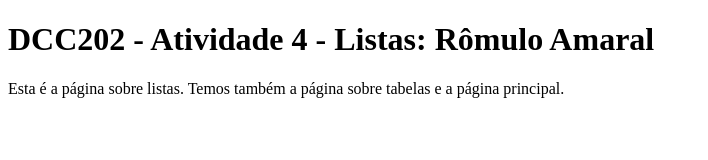
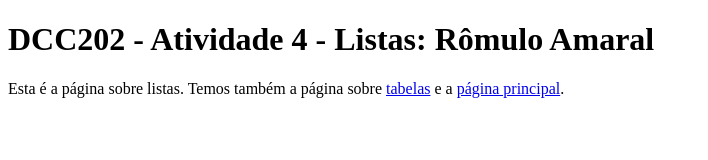
Before and after one commit to ufjf-dcc202/ufjf-dcc202-2023-3-b-atv4-RomuloAmaral32, a website: page listas.html in a window 1280 px wide. Shown: the whole page, without its empty margins (0-708 px from the left). Drawn offline with Linux system fonts and the light colour scheme.

Commit message:
linka as palavras chaves de listas.html e tabelas.html

```diff
--- a/listas.html
+++ b/listas.html
@@ -8,7 +8,7 @@
 <body>
     <main>
         <h1>DCC202 - Atividade 4 - Listas: Rômulo Amaral</h1>
-    <p>Esta é a página sobre listas. Temos também a página sobre tabelas e a página principal.</p>
+    <p>Esta é a página sobre listas. Temos também a página sobre <a href="tabelas.html">tabelas</a> e a <a href="index.html">página principal</a>.</p>
     </main>
 </body>
 </html>
```
Also changed, not shown: tabelas.html (+1 -1 lines).
